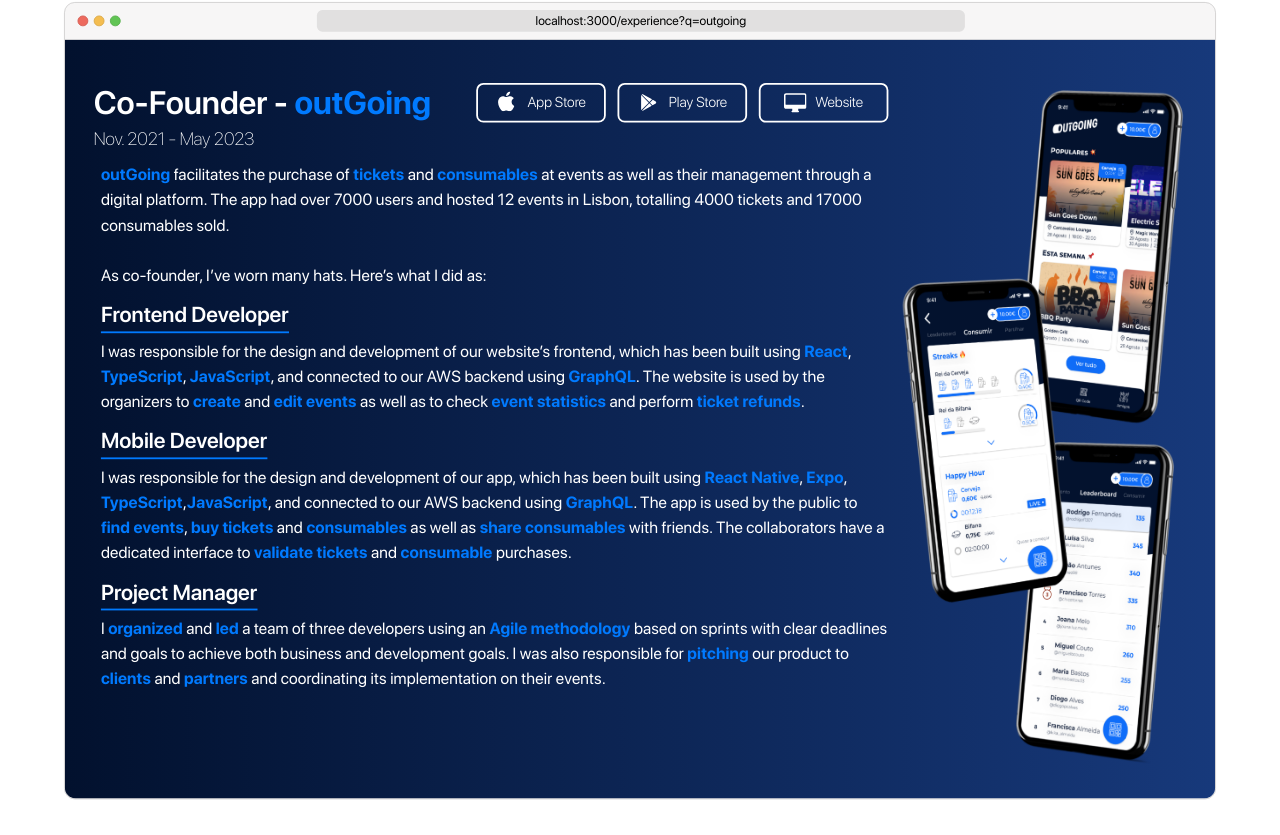
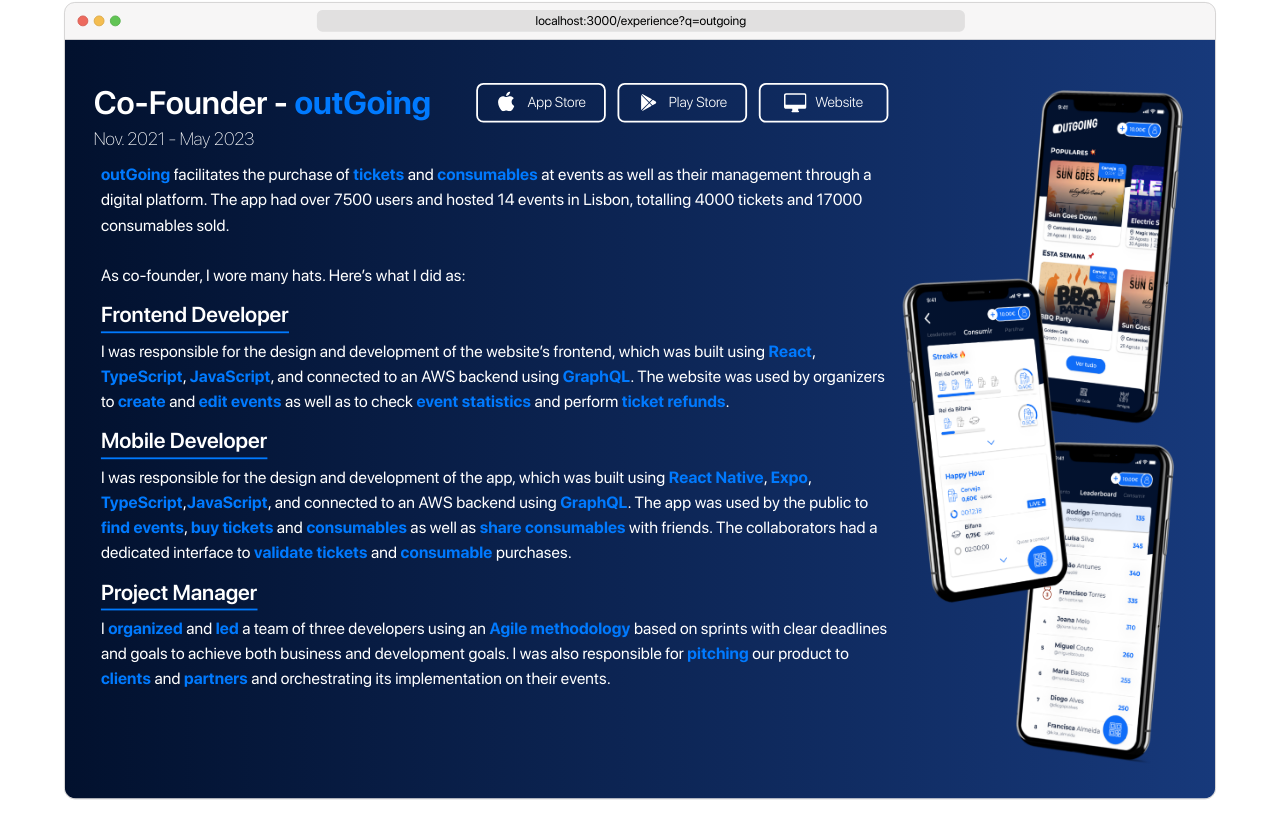
Before and after one commit to rodrigof1307/my-portfolio, a Next.js app: page / in a window 1280 px wide. Shown: the part 1285-2120 px from the top of the page. Built offline with nearby package versions, Linux system fonts and the light colour scheme; a web font is replaced by a local one.

Commit message:
feat: updating info

```diff
--- a/src/components/projects/learningProjects.tsx
+++ b/src/components/projects/learningProjects.tsx
@@ -9,6 +9,7 @@
             - <b>ecdsa-node</b>: <b>Wallet management interface</b> that allows users to create wallets, generate signatures and conduct transactions between accounts using <b>Public Key Cryptography</b>. Developed with <b>React.js</b>, <b>SCSS</b> and <b>Express</b>.<br/>
             - <b>e-library</b>: Library that displays basic <b>information about books</b>. Developed with <b>Next.js</b> and <b>Tailwind CSS</b>.<br/>
             - <b>escrow-dapp</b>: Decentralized application that allows users to set up an <b>escrow service</b>. Developed with <b>React.js</b>, <b>Bootstrap</b>, <b>Hardhat</b>, <b>Solidity</b> and <b>ethers.js</b>.<br/>
+            - <b>nestjs-tutorial</b>: A simple <b>CRUD API</b> developed with <b>Nest.js</b> and <b>Prisma</b>.<br/>
             - <b>nft-mint</b>: App to help deployment and <b>launch</b> of an <b>NFT collection</b> on <b>Ethereum’s Goerli testnet</b>. Developed with <b>React.js</b>, <b>Bootstrap</b>, <b>Hardhat</b>, <b>Solidity</b> and <b>ethers.js</b>.<br/>
             - <b>stock-app</b>: Interface that displays basic <b>information about trending stocks</b>. Developed with <b>React.js</b> and <b>Bootstrap</b>.<br/>
             <br/><br/>
--- a/src/components/sections/experience.tsx
+++ b/src/components/sections/experience.tsx
@@ -42,26 +42,26 @@
                     <div className="ml-2">
                         <p className="text-white text-lg tracking-[0.01rem]">
                             <HL>outGoing</HL> facilitates the purchase of <HL>tickets</HL> and <HL>consumables</HL> at events as well as their management through a digital platform.
-                            The app had over 7000 users and hosted 12 events in Lisbon, totalling 4000 tickets and 17000 consumables sold.
+                            The app had over 7500 users and hosted 14 events in Lisbon, totalling 4000 tickets and 17000 consumables sold.
                             <br/><br/>
-                            As co-founder, I’ve worn many hats. Here’s what I did as:
+                            As co-founder, I wore many hats. Here’s what I did as:
                         </p>
                         <RoleTitle title="Frontend Developer"/>
                         <p className="text-white text-lg tracking-[0.01rem]">
-                            I was responsible for the design and development of our website’s frontend, which has been built using <HL>React</HL>, <HL>TypeScript</HL>, <HL>JavaScript</HL>,
-                            and connected to our AWS backend using <HL>GraphQL</HL>. The website is used by the organizers to <HL>create</HL> and <HL>edit events</HL> as well as to check
+                            I was responsible for the design and development of the website’s frontend, which was built using <HL>React</HL>, <HL>TypeScript</HL>, <HL>JavaScript</HL>,
+                            and connected to an AWS backend using <HL>GraphQL</HL>. The website was used by organizers to <HL>create</HL> and <HL>edit events</HL> as well as to check
                             <HL> event statistics</HL> and perform <HL>ticket refunds</HL>.
                         </p>
                         <RoleTitle title="Mobile Developer"/>
                         <p className="text-white text-lg tracking-[0.01rem]">
-                            I was responsible for the design and development of our app, which has been built using <HL>React Native</HL>, <HL>Expo</HL>, <HL>TypeScript</HL>,
-                            <HL>JavaScript</HL>, and connected to our AWS backend using <HL>GraphQL</HL>. The app is used by the public to <HL>find events</HL>, <HL>buy tickets</HL> and <HL>consumables</HL> as well as <HL>share consumables </HL>
-                            with friends. The collaborators have a dedicated interface to <HL>validate tickets</HL> and <HL>consumable</HL> purchases.
+                            I was responsible for the design and development of the app, which was built using <HL>React Native</HL>, <HL>Expo</HL>, <HL>TypeScript</HL>,
+                            <HL>JavaScript</HL>, and connected to an AWS backend using <HL>GraphQL</HL>. The app was used by the public to <HL>find events</HL>, <HL>buy tickets</HL> and <HL>consumables</HL> as well as <HL>share consumables </HL>
+                            with friends. The collaborators had a dedicated interface to <HL>validate tickets</HL> and <HL>consumable</HL> purchases.
                         </p>
                         <RoleTitle title="Project Manager"/>
                         <p className="text-white text-lg tracking-[0.01rem]">
                         I <HL>organized</HL> and <HL>led</HL> a team of three developers using an <HL>Agile methodology</HL> based on sprints with clear deadlines and goals to achieve both
-                        business and development goals. I was also responsible for <HL>pitching</HL> our product to <HL>clients</HL> and <HL>partners</HL> and coordinating its
+                        business and development goals. I was also responsible for <HL>pitching</HL> our product to <HL>clients</HL> and <HL>partners</HL> and orchestrating its
                         implementation on their events.
                         </p>
                     </div>
```
